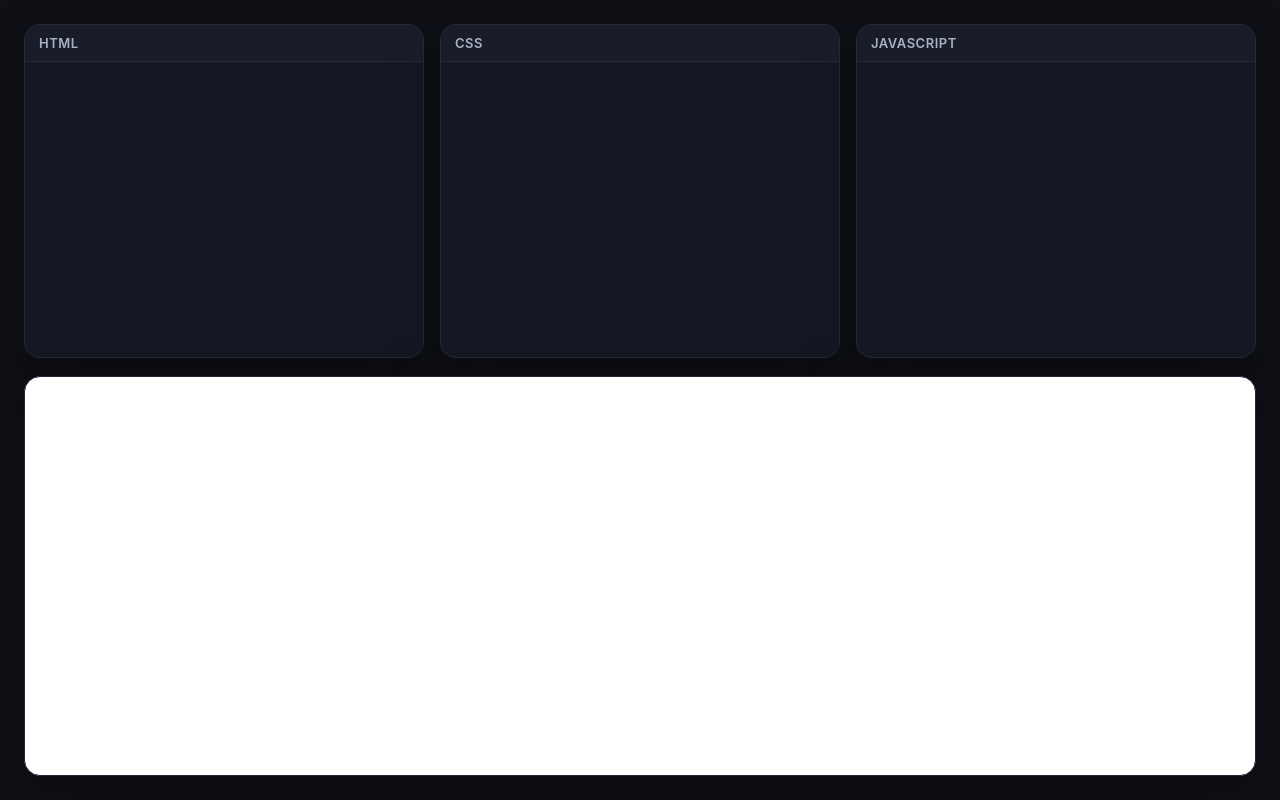
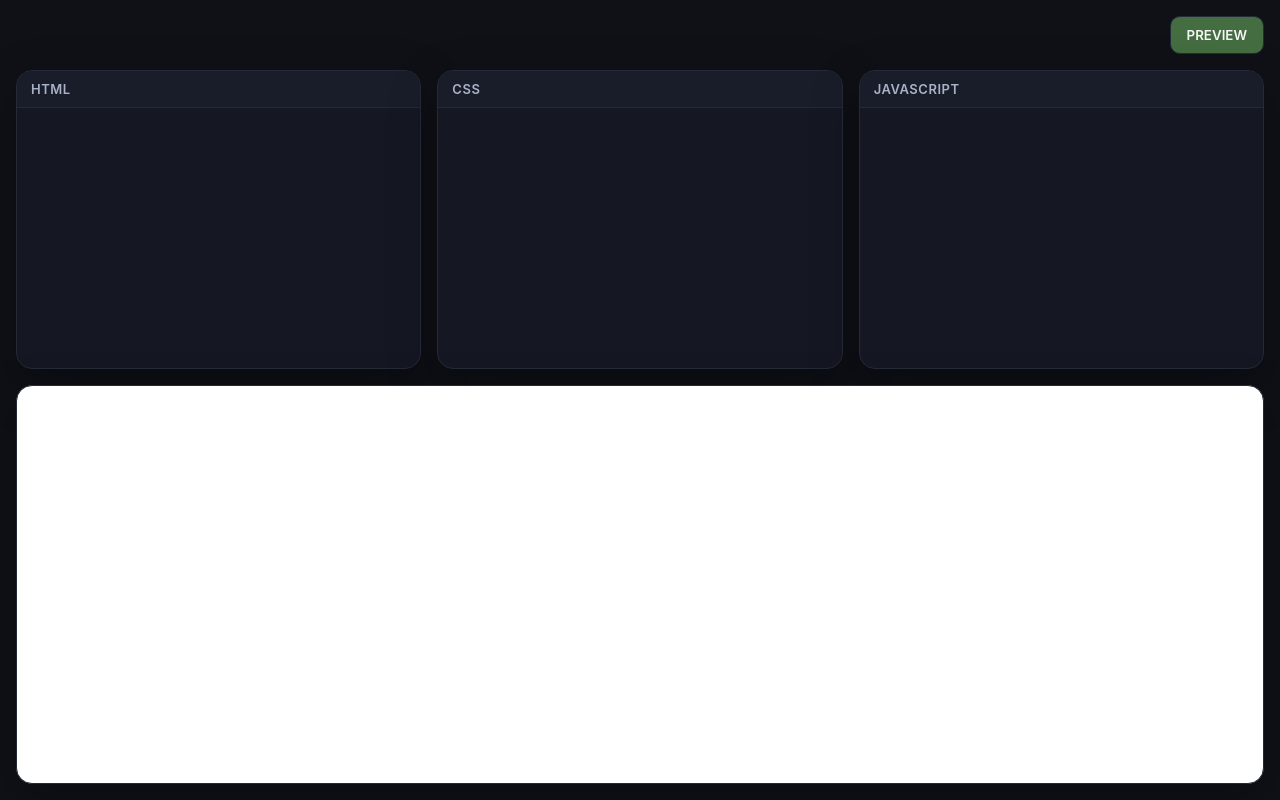
Before and after one commit to pikitosdoritos/code-editor, a website built with Vite: page index.html in a window 1280 px wide. Built offline with nearby package versions, Linux system fonts and the light colour scheme; what monaco-editor would draw is missing.

Commit message:
Refactor editor IDs and update CSS class names for consistency; enhance button styling and layout

```diff
--- a/css/style.css
+++ b/css/style.css
@@ -13,10 +13,11 @@ body {
 }
 
 body {
-    padding: 24px;
+    padding: 16px;
     display: flex;
     flex-direction: column;
     height: 100vh;
+    gap: 16px;
 }
 
 .area {
@@ -24,7 +25,6 @@ body {
     display: grid;
     grid-template-columns: repeat(3, 1fr);
     gap: 16px;
-    margin-bottom: 18px;
     flex-grow: 1;
 }
 
@@ -57,7 +57,7 @@ div[data-title]::before {
     min-height: 260px;
 }
 
-.output_area {
+.output-area {
     width: 100%;
     height: 50vh;
     display: block;
@@ -65,6 +65,26 @@ div[data-title]::before {
     border-radius: 16px;
     background: #ffffff;
     box-shadow: 0 18px 50px rgba(0, 0, 0, 0.28);
+}
+
+.preview-button {
+    align-self: flex-end;
+    border-radius: 10px;
+    padding: 10px 16px;
+    border: 1px solid #252a38;
+    background: #446d41;
+    color: #f5f5f5;
+    font-family: Inter, system-ui, -apple-system, BlinkMacSystemFont, "Segoe UI", sans-serif;
+    text-transform: uppercase;
+    font-weight: 600;
+
+    &:hover {
+        background: #446d41cc;
+    }
+
+    &:active {
+        background: #446d41aa;
+    }
 }
 
 @media (max-width: 900px) {
@@ -81,7 +101,7 @@ div[data-title]::before {
         height: 260px;
     }
 
-    .output_area {
+    .output-area {
         height: 45vh;
     }
 }
--- a/index.html
+++ b/index.html
@@ -10,18 +10,20 @@
 </head>
 
 <body>
+    <button class="preview-button">Preview</button>
+
     <div class="area">
         <div data-title="HTML">
-            <div class="editor" id="html_editor"></div>
+            <div class="editor" id="html-editor"></div>
         </div>
         <div data-title="CSS">
-            <div class="editor" id="css_editor"></div>
+            <div class="editor" id="css-editor"></div>
         </div>
         <div data-title="JavaScript">
-            <div class="editor" id="js_editor"></div>
+            <div class="editor" id="js-editor"></div>
         </div>
     </div>
-    <iframe class="output_area" id="output_area" hidden></iframe>
+    <iframe class="output-area" id="output-area" hidden></iframe>
 </body>
 
 </html>
--- a/js/editors/createEditor.js
+++ b/js/editors/createEditor.js
@@ -1,26 +1,29 @@
 import * as monaco from 'monaco-editor';
 
-const htmlContainer = document.getElementById('html_editor');
-const cssContainer = document.getElementById('css_editor');
-const jsContainer = document.getElementById('js_editor');
+const htmlContainer = document.getElementById('html-editor');
+const cssContainer = document.getElementById('css-editor');
+const jsContainer = document.getElementById('js-editor');
 
 export const htmlEditor = monaco.editor.create(htmlContainer, {
     value: '<h1>Hello</h1>',
     language: 'html',
     theme: 'vs-dark',
-    automaticLayout: true
+    automaticLayout: true,
+    minimap: { enabled: false },
 });
 
 export const cssEditor = monaco.editor.create(cssContainer, {
     value: 'h1 { color: red; }',
     language: 'css',
     theme: 'vs-dark',
-    automaticLayout: true
+    automaticLayout: true,
+    minimap: { enabled: false },
 });
 
 export const jsEditor = monaco.editor.create(jsContainer, {
     value: 'console.log("Hello");',
     language: 'javascript',
     theme: 'vs-dark',
-    automaticLayout: true
+    automaticLayout: true,
+    minimap: { enabled: false },
 });
--- a/js/main.js
+++ b/js/main.js
@@ -1,10 +1,13 @@
 import{ htmlEditor, cssEditor, jsEditor} from './editors/createEditor.js';
 
-const outputArea = document.getElementById('output_area');
+const outputArea = document.getElementById('output-area');
+const previewButton = document.getElementsByClassName('preview-button')[0];
 
-htmlEditor.onDidChangeModelContent(updateOutput);
-cssEditor.onDidChangeModelContent(updateOutput);
-jsEditor.onDidChangeModelContent(updateOutput);
+// htmlEditor.onDidChangeModelContent(updateOutput);
+// cssEditor.onDidChangeModelContent(updateOutput);
+// jsEditor.onDidChangeModelContent(updateOutput);
+
+previewButton.onclick = updateOutput;
 
 htmlEditor.onDidFocusEditorText(() => {
     console.log('focused ' +  Date.now());
```
